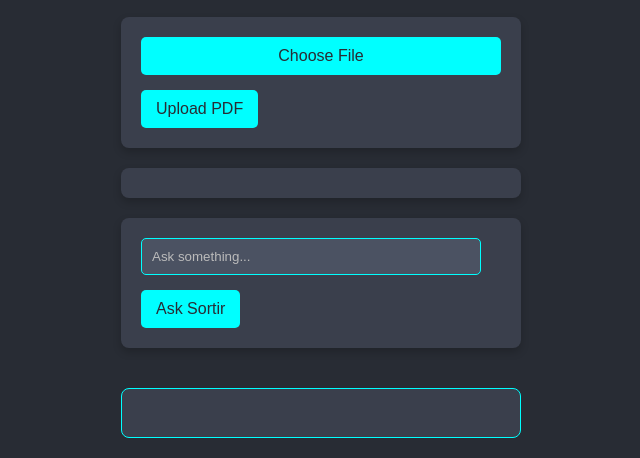
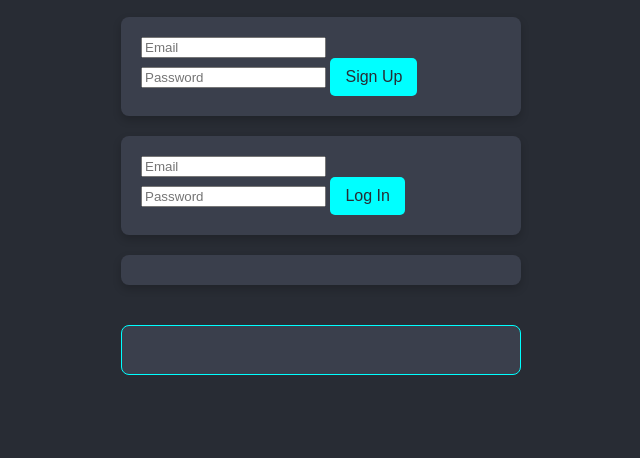
Before and after one commit to aunorthrop/sortir-app, a website: page public/index.html in a window 1280 px wide. Shown: the part 383-841 px from the top of the page, without its empty margins (319-959 px from the left). After the commit the page ends 800 px from the top, so only its background shows below. Drawn offline with Linux system fonts and the light colour scheme; no server answers.

Commit message:
Update index.html

```diff
--- a/public/index.html
+++ b/public/index.html
@@ -1,6 +1,8 @@
 <!DOCTYPE html>
-<html>
+<html lang="en">
 <head>
+  <meta charset="UTF-8" />
+  <meta name="viewport" content="width=device-width, initial-scale=1.0"/>
   <title>Sortir Vault</title>
   <link rel="stylesheet" href="style.css" />
 </head>
@@ -9,7 +11,23 @@
     <img src="sortir-logo.png" alt="Sortir Logo" class="header-logo">
   </header>
 
-  <form id="uploadForm">
+  <div id="authSection">
+    <form id="signupForm">
+      <input type="email" id="signupEmail" placeholder="Email" required />
+      <input type="password" id="signupPassword" placeholder="Password" required />
+      <button type="submit">Sign Up</button>
+    </form>
+
+    <form id="loginForm">
+      <input type="email" id="loginEmail" placeholder="Email" required />
+      <input type="password" id="loginPassword" placeholder="Password" required />
+      <button type="submit">Log In</button>
+    </form>
+
+    <button id="logoutButton" style="display: none;">Logout</button>
+  </div>
+
+  <form id="uploadForm" style="display:none;">
     <label for="fileInput" class="custom-file-upload">Choose File</label>
     <input type="file" id="fileInput" name="file" accept=".pdf" />
     <button type="submit">Upload PDF</button>
@@ -17,7 +35,7 @@
 
   <div id="fileListContainer"></div>
 
-  <form id="askForm">
+  <form id="askForm" style="display:none;">
     <input type="text" id="questionInput" placeholder="Ask something..." />
     <button type="submit">Ask Sortir</button>
     <span id="loadingIndicator" class="loading-indicator" style="display: none;">Thinking . . .</span>
```
